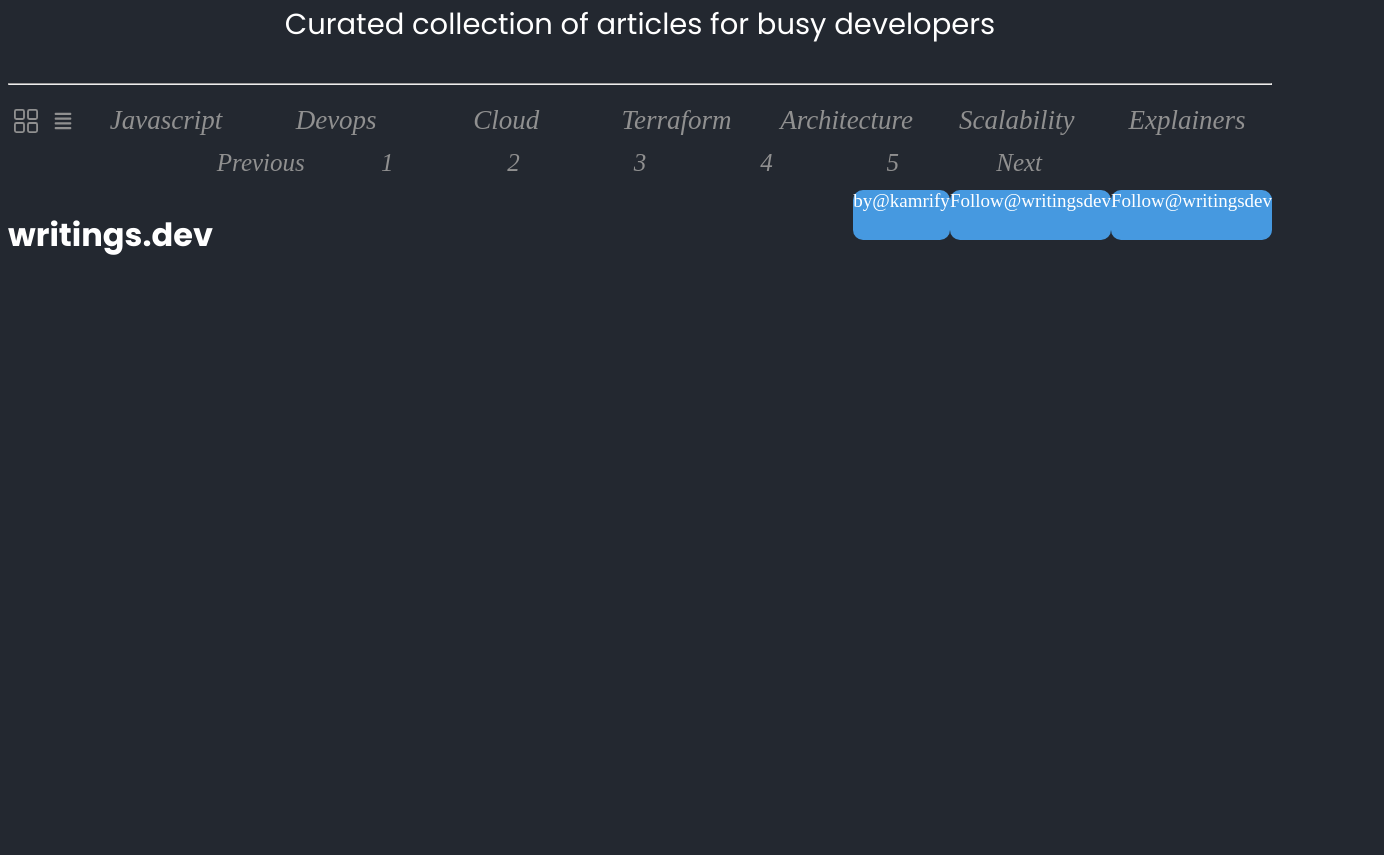
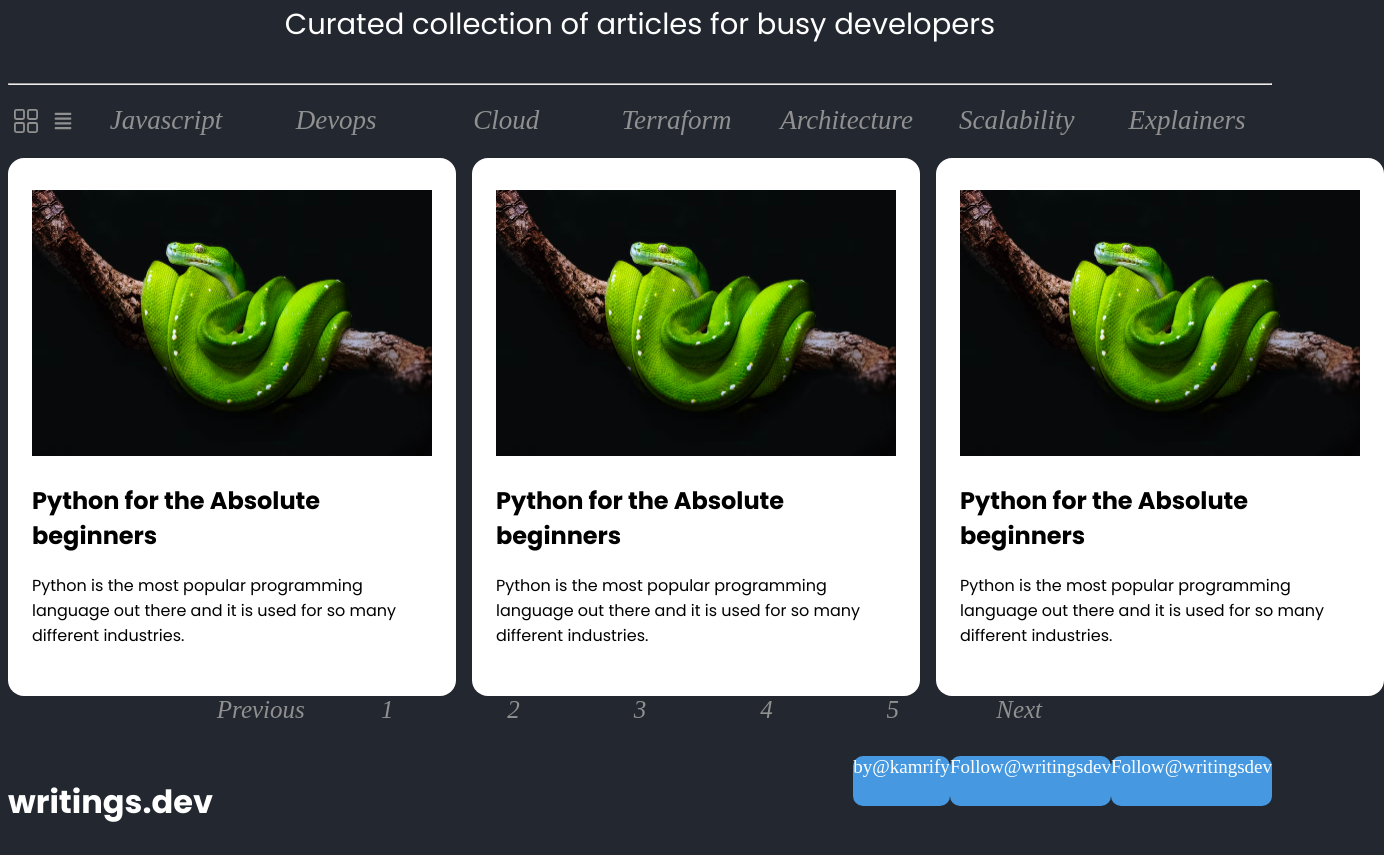
Before and after one commit to pratyush0707/writings-dev, a plain HTML site: page index.html in a window 1280 px wide. Shown: the part 469-1324 px from the top of the page, 1384 px wide, since content can reach past the window. Before the commit the page ends 800 px from the top, so only its background shows below. Drawn offline with Linux system fonts and the light colour scheme; a web font is replaced by a local one.

Commit message:
card styling

```diff
--- a/index.html
+++ b/index.html
@@ -71,20 +71,13 @@
         <a class="categoryListing" href="">Scalability</a>
         <a class="categoryListing" href="">Explainers</a>
       </div>
-      <pagination class="pagination">
-        <a class="paginationItem" href="">Previous</a>
-        <a class="paginationItem" href="">1</a>
-        <a class="paginationItem" href="">2</a>
-        <a class="paginationItem" href="">3</a>
-        <a class="paginationItem" href="">4</a>
-        <a class="paginationItem" href="">5</a>
-        <a class="paginationItem" href="">Next</a>
-      </pagination>
     </section>
-    <!-- <section class="section3">
+     <section class="section3">
       <div class="grid">
         <div class="grid-item">
-          <img src="snake.png" alt="snake photo" />
+         <div class="img-container">
+            <img src="snake.png" alt="snake photo" />
+          </div>
           <h1>Python for the Absolute beginners</h1>
           <p>
             Python is the most popular programming language out there and it is
@@ -92,7 +85,9 @@
           </p>
         </div>
         <div class="grid-item">
-          <img src="snake.png" alt="snake photo" />
+         <div class="img-container">
+            <img src="snake.png" alt="snake photo" />
+          </div>
           <h1>Python for the Absolute beginners</h1>
           <p>
             Python is the most popular programming language out there and it is
@@ -100,7 +95,9 @@
           </p>
         </div>
         <div class="grid-item">
-          <img src="snake.png" alt="snake photo" />
+         <div class="img-container">
+            <img src="snake.png" alt="snake photo" />
+          </div>
           <h1>Python for the Absolute beginners</h1>
           <p>
             Python is the most popular programming language out there and it is
@@ -108,16 +105,16 @@
           </p>
         </div>
       </div>
-      <div>
-        <a href="">Previous</a>
-        <a href="">1</a>
-        <a href="">2</a>
-        <a href="">3</a>
-        <a href="">4</a>
-        <a href="">5</a>
-        <a href="">Next</a>
-      </div>
-    </section> -->
+     <pagination class="pagination">
+      <a class="paginationItem" href="">Previous</a>
+      <a class="paginationItem" href="">1</a>
+      <a class="paginationItem" href="">2</a>
+      <a class="paginationItem" href="">3</a>
+      <a class="paginationItem" href="">4</a>
+      <a class="paginationItem" href="">5</a>
+      <a class="paginationItem" href="">Next</a>
+    </pagination>
+    </section>
     <footer class="footer">
       <h1>writings.dev</h1>
       <button><a class="footerButton" href="">by@kamrify</a></button>
--- a/style.css
+++ b/style.css
@@ -105,11 +105,20 @@ nav p {
 }
 
 .grid {
-  display: flex;
+  display: grid;
+  grid-template-columns: repeat(3, 1fr);
+  grid-gap: 1rem;
 }
 
 .grid-item {
-  width: 33%;
+  background-color: white;
+  color: black;
+  padding: 32px 24px;
+  border-radius: 16px;
+}
+
+.img-container img {
+  max-width: 400px;
 }
 
 .footer {
```
